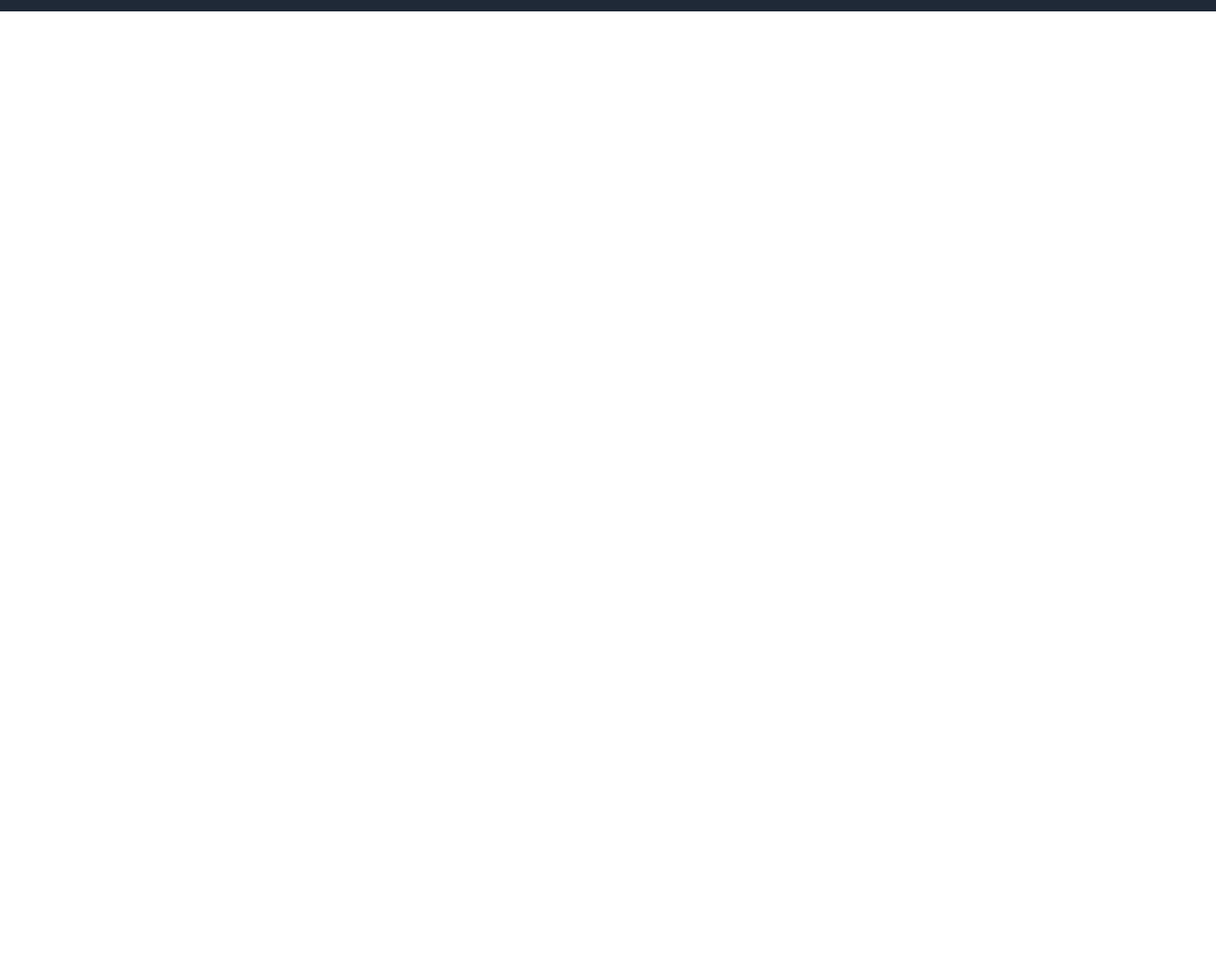
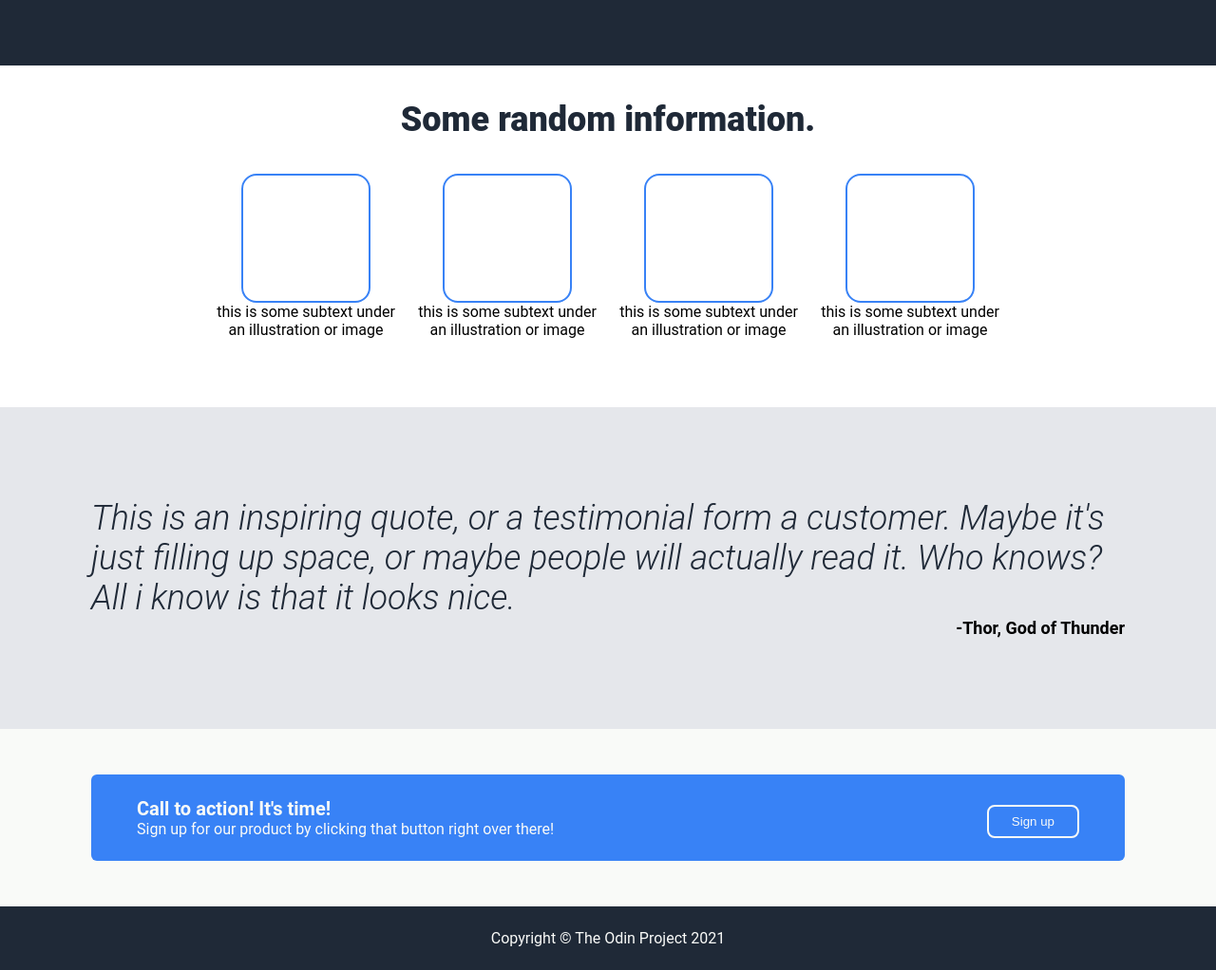
Before and after one commit to leeyihjie/CS2-Market, a plain HTML site: page index.html in a window 1280 px wide. Shown: the part 327-1349 px from the top of the page at 95% size. Before the commit the page ends 800 px from the top, so only its background shows below. Drawn offline with Linux system fonts and the light colour scheme.

Commit message:
Added Section 2, 3, 4 and footer. Finished

```diff
--- a/index.css
+++ b/index.css
@@ -43,6 +43,8 @@ a {
     /* border: 1px solid magenta; */
     margin: 72px 0;
     display: flex;
+    justify-content: space-between;
+    gap: 24px;
 }
 
 .second-left {
@@ -63,7 +65,7 @@ a {
     color:#E5E7EB
 }
 
-.second-left-button {
+.sign-up-button {
     background-color: #3882F6;
     color: #F9FAF8;
     padding: 8px 24px;
@@ -74,7 +76,7 @@ a {
     border-radius: 8px;
 }
 
-.second-left-button:hover {
+.sign-up-button:hover {
     background-color: black;
     cursor: pointer;
 }
@@ -87,3 +89,108 @@ a {
     justify-content: center;
     align-items: center;
 }
+
+.second-body {
+    /* border: 1px solid green; */
+    display: flex;
+    flex-direction: column;
+    align-items: center;
+    justify-content: center;
+}
+
+.info-container {
+    display: flex;
+    justify-content: center;
+    gap: 12px;
+    margin-left: 90px;
+    margin-right: 90px;
+    margin-bottom: 72px;
+}
+
+.info {
+    /* border: 2px solid red; */
+    max-width: 200px;
+    display: flex;
+    flex-direction: column;
+    text-align: center;
+    align-items: center;
+}
+
+
+.info-title {
+    font-size: 36px;
+    font-weight: 800;
+    color: #1f2937;
+    padding: 36px;
+}
+
+.box {
+    border: 2px solid #3882F6;
+    border-radius: 16px;
+    padding: 16px;
+    width: 100px;
+    height: 100px;
+}
+
+.third-body {
+    background-color: #E5E7EB;
+    padding: 96px;
+    display: flex;
+    flex-direction: column;
+}
+
+.quote {
+    font-size: 36px;
+    font-style: italic;
+    font-weight: 300;
+    color: #1f2937;
+}
+
+.quoter {
+    align-self: flex-end;
+    font-weight: bold;
+    font-size: 18px;
+}
+
+.fourth-body {
+    background-color: #F9FAF8;
+    padding: 48px 96px;
+}
+
+.cta-container {
+    background-color: #3882F6;
+    border-radius: 6px;
+    padding: 24px 48px;
+    gap: 24px;
+    display: flex;
+    justify-content: space-between;
+}
+
+.cta-title {
+    color: #F9FAF8;
+    font-size: 20px;
+    font-weight: 600;
+}
+
+.cta-desc {
+    color: #F9FAF8;
+}
+
+.cta-sign-up-button {
+    background-color: #3882F6;
+    border: 2px solid #F9FAF8;
+    color: #F9FAF8;
+    padding: 8px 24px;
+    text-align: center;
+    text-decoration: none;
+    display: block;
+    margin-top: 8px;
+    border-radius: 8px;
+}
+
+.footer {
+    background-color: #1f2937;
+    color: #F9FAF8;
+    padding: 24px;
+    text-align: center;
+}
--- a/index.html
+++ b/index.html
@@ -31,7 +31,7 @@ right button)
                     <div class="second-left-middle">This website has some subtext that goes here under the main title.
                         It's a smaller font and the color is lower in contrast.
                     </div>
-                    <button class="second-left-button">Sign up</button>
+                    <button class="sign-up-button">Sign up</button>
                 </div>
                 <div class="img-container">
                     <img>
@@ -39,6 +39,58 @@ right button)
                 </div>
             </div>
         </div>
+
+        <div class="second-body">
+            <div class="info-title">Some random information.</div>
+            <div class="info-container">
+                <div class="info">
+                    <div class="box"></div>
+                    <div class="text">this is some subtext under an illustration or image</div>
+                </div>
+
+                <div class="info">
+                    <div class="box"></div>
+                    <div class="text">this is some subtext under an illustration or image</div>
+                </div>
+
+                <div class="info">
+                    <div class="box"></div>
+                    <div class="text">this is some subtext under an illustration or image</div>
+                </div>
+
+                <div class="info">
+                    <div class="box"></div>
+                    <div class="text">this is some subtext under an illustration or image</div>
+                </div>
+            </div>
+        </div>
+
+        <div class="third-body">
+            <div class="quote">This is an inspiring quote,
+                or a testimonial form a customer. Maybe it's just filling up space,
+                or maybe people will actually read it. Who knows?
+                All i know is that it looks nice.
+            </div>
+            <div class="quoter">-Thor, God of Thunder</div>
+        </div>
+
+        <div class="fourth-body">
+            <div class="cta-container">
+                <div class="cta-text">
+                    <div class="cta-title">
+                        Call to action! It's time!
+                    </div>
+                    <div class="cta-desc">
+                        Sign up for our product by clicking that button right over there!
+                    </div>
+                </div>
+                <button class="cta-sign-up-button">Sign up</button>
+            </div>
+        </div>
+
+        <div class="footer">
+            Copyright © The Odin Project 2021
+        </div>
     </body>
 
 </html>
```
